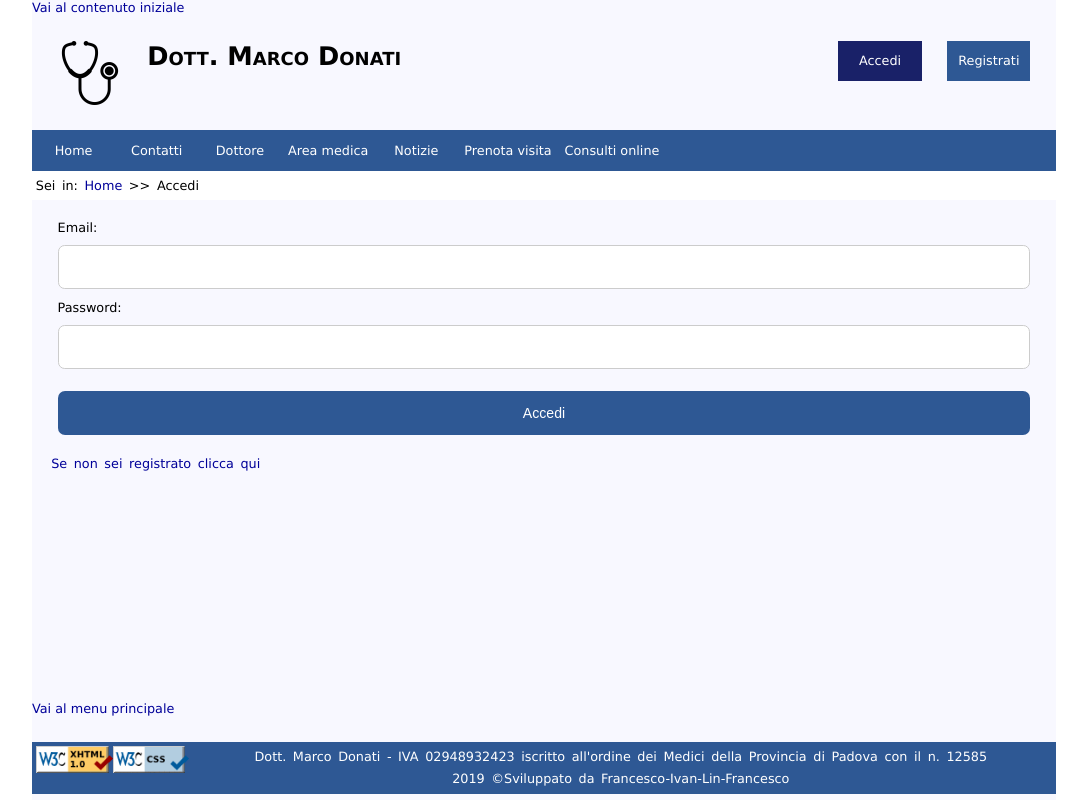
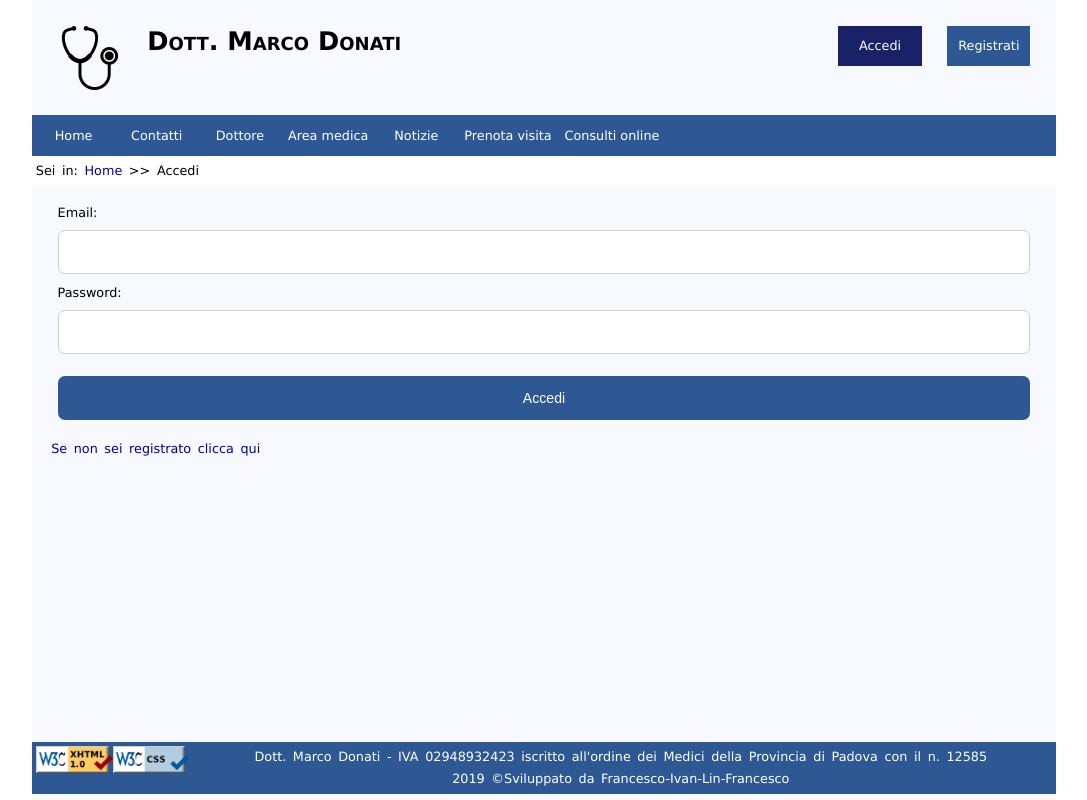
Before and after one commit to ivanfurlan/tecweb, a PHP site: page /HTML/accedi.html in a window 1280 px wide. Shown: the whole page, without its empty margins (96-1183 px from the left). Run offline with PHP 8.4, Linux system fonts and the light colour scheme.

Commit message:
Correzione 2

```diff
--- a/CSS/styledesktop.css
+++ b/CSS/styledesktop.css
@@ -58,7 +58,7 @@ img {
     max-width: 100%;
 }
 
-#skipLink {
+.skipLink {
     position: absolute;
     z-index: -1;
     top: -99999999999999%;
```
